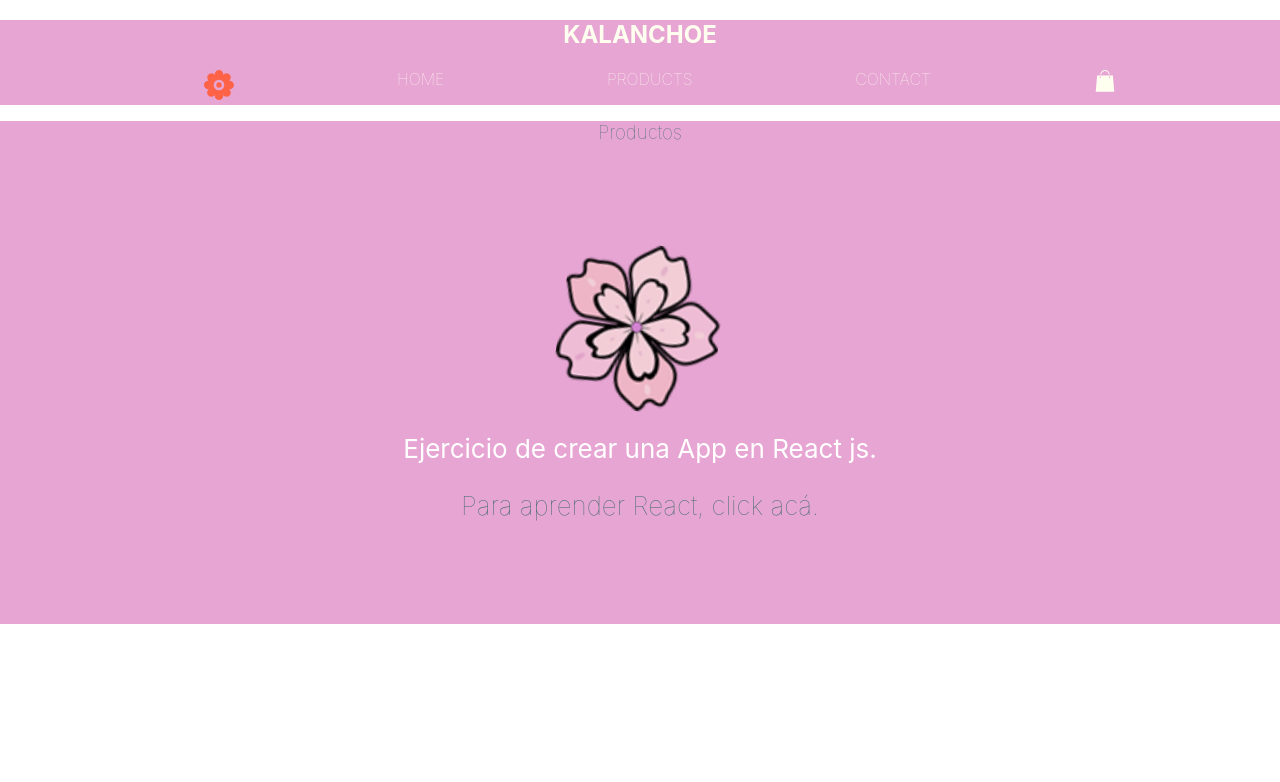
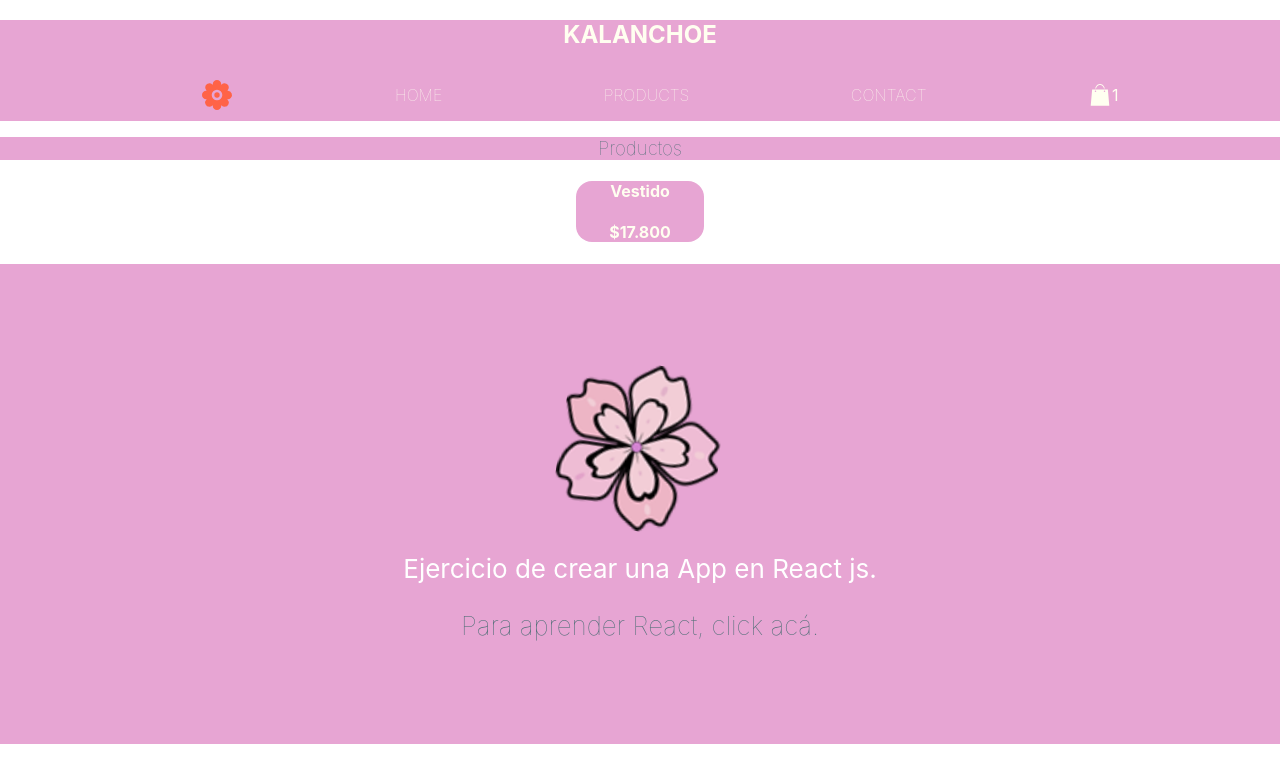
Before and after one commit to DemianKoro/myApp, a React (Create React App) app: page /myApp/products in a window 1280 px wide. Shown: the top 782 px of the page. Built offline with nearby package versions, Linux system fonts and the light colour scheme.

Commit message:
Agregando prod

```diff
--- a/src/App.js
+++ b/src/App.js
@@ -7,7 +7,7 @@ function App() {
   return (
     <div className="App">
       <Navbar />
-      <ItemListContainer name="Productos"/>
+      <ItemListContainer titleName="Productos"/>
       <header className="App-header">
         <img src={logo} className="App-logo" alt="logo" />
         <p>
--- a/src/components/ItemListContainer/ItemListContainer.css
+++ b/src/components/ItemListContainer/ItemListContainer.css
@@ -5,3 +5,12 @@
     margin: 0;
     padding: 0;
 }
+
+.product {
+    background-color: #e7a5d3;
+    color: ivory;
+    width: 8rem;
+    border-color: tomato;
+    border-radius: 1rem;
+    justify-self: center;
+}
--- a/src/components/ItemListContainer/ItemListContainer.js
+++ b/src/components/ItemListContainer/ItemListContainer.js
@@ -1,9 +1,13 @@
 import './ItemListContainer.css';
+import Products from './Products/Products';
 
-const ItemListContainer = ({name}) => {
+const ItemListContainer = ({titleName}) => {
     return (
         <>
-        <h3 className='nameItem'>{name}</h3>
+        <h3 className='nameItem'>{titleName}</h3>
+        <div className="product" >
+           <Products productName="Vestido" productPrice={"$17.800"}/>
+        </div>
         </>
     )
 };
--- /dev/null
+++ b/src/components/ItemListContainer/Products/Products.js
@@ -0,0 +1,14 @@
+import React from 'react'
+import './Products.css';
+
+const Products = ({productName, productPrice}) => {
+    return (
+        <div>
+            <h4 className='productName'>{productName}</h4>
+            <h4 className='productPrice'>{productPrice}</h4>
+
+        </div>
+    )
+}
+
+export default Products
--- /dev/null
+++ b/src/components/Navbar/CartCounter/CartCounter.js
@@ -0,0 +1,11 @@
+import React from 'react'
+
+const CartCounter = ({number}) => {
+    return (
+        <>
+          <p>{number}</p>
+        </>
+    )
+}
+
+export default CartCounter
--- a/src/components/Navbar/Navbar.css
+++ b/src/components/Navbar/Navbar.css
@@ -9,6 +9,13 @@ ul {
     justify-content: space-evenly;
 }
 
+li {
+    list-style: none;
+    display: flex;
+    flex-direction: row;
+    align-items: center;
+}
+
 a {
     text-decoration: none;
     color: ivory;
--- a/src/components/Navbar/Navbar.js
+++ b/src/components/Navbar/Navbar.js
@@ -1,6 +1,7 @@
 import './Navbar.css';
 import CartWidget from './CartWidget/CartWidget';
 import NavIcon from './NavIcon/NavIcon';
+import CartCounter from './CartCounter/CartCounter';
 
 function Navbar() {
     return <nav className='nav'>
@@ -20,6 +21,7 @@ function Navbar() {
                     </li>
                     <li>
                         <CartWidget />
+                        <CartCounter number={1} />
                     </li>
                 </ul>
 
```
Also changed, not shown: src/components/ItemListContainer/Products/Products.css (added).
